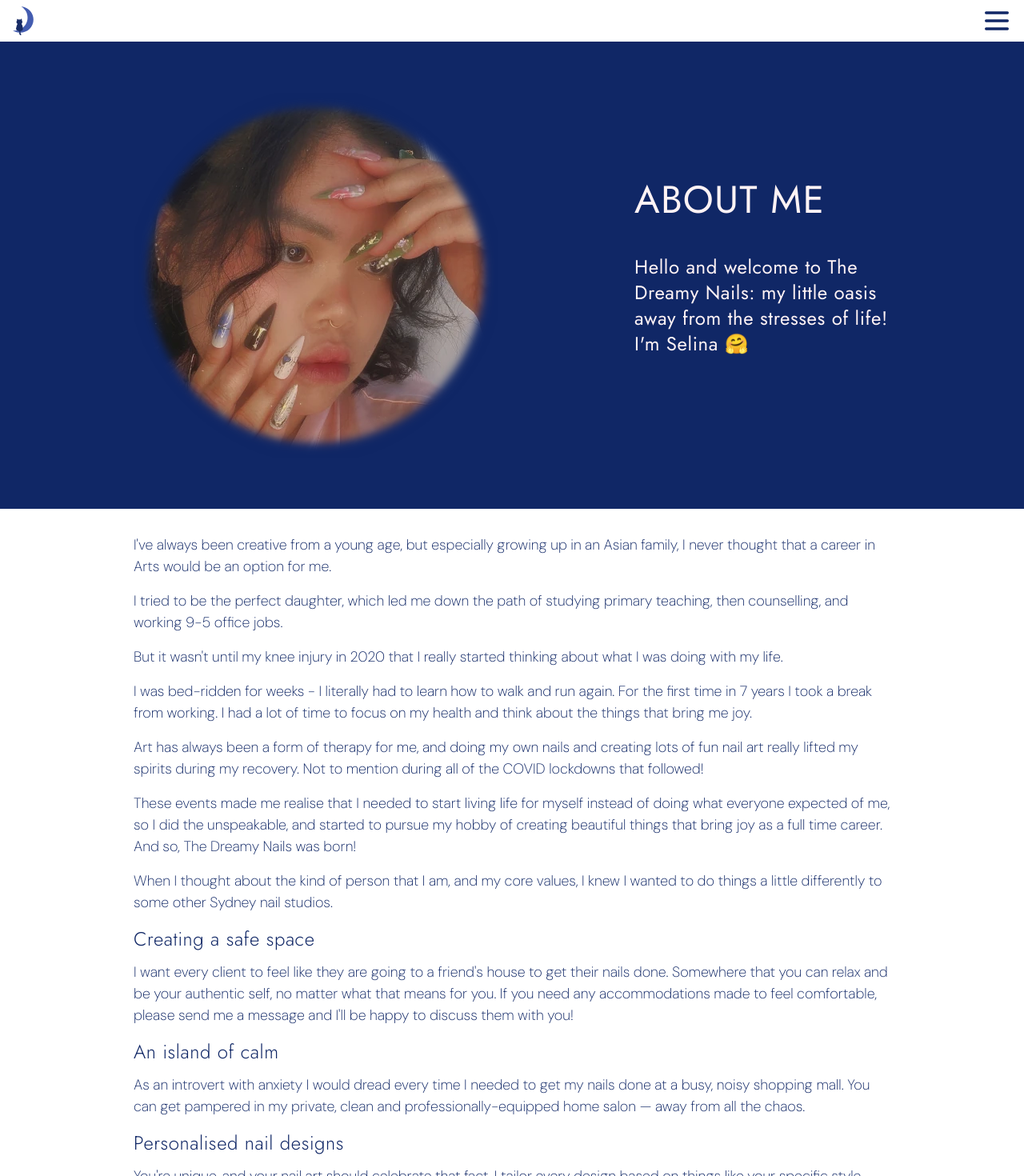
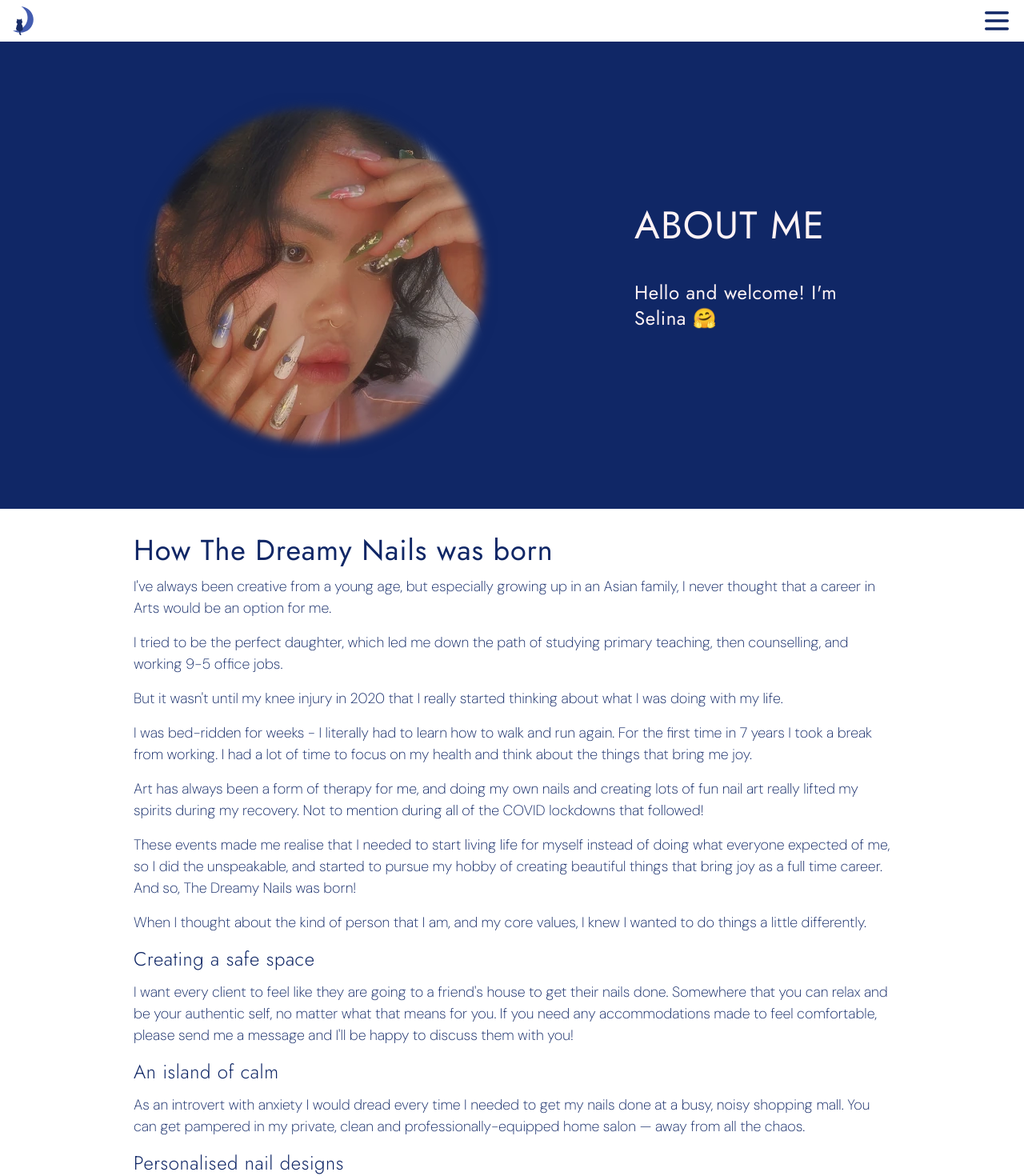
Before and after one commit to ddembo/tdn-web-next, a Next.js app: page /about in a window 1280 px wide. Shown: the top 1470 px of the page at 80% size. Built offline with nearby package versions, Linux system fonts and the light colour scheme; no server answers.

Commit message:
refactor Hero, adjust headings for better SEO

```diff
--- a/app/(with-header)/about/page.tsx
+++ b/app/(with-header)/about/page.tsx
@@ -2,7 +2,7 @@ import type { Metadata } from 'next/types';
 import Image from 'next/image';
 
 import Section from '@/components/Section/Section';
-import { H2 } from '@/components/Heading/Heading';
+import { H1, H2, H3 } from '@/components/Heading/Heading';
 import Hero from '@/components/Hero/Hero';
 import SiteCTASection from '@/components/SiteCTASection/SiteCTASection';
 
@@ -23,13 +23,12 @@ export default function AboutMe() {
       <Hero
         contained
         flipped
-        // FIXME: fix types for heading prop so I don't need a Fragment
-        heading={<>About me</>}
-        subtitle="Hello and welcome to The Dreamy Nails: my little oasis away from the stresses of life! I'm Selina 🤗"
+        title={<H1>About me</H1>}
+        subtitle="Hello and welcome! I'm Selina 🤗"
         feature={
           <Image
             src={imgSelina}
-            alt="Photo of Selina, from The Dreamy Nails in Erskineville, with beautiful hand-painted nail art"
+            alt="Photo of Selina, owner of The Dreamy Nails"
             priority
             quality={100}
             placeholder="blur"
@@ -38,6 +37,7 @@ export default function AboutMe() {
       />
       <Section as="article">
         <Section.Column>
+          <H2>How The Dreamy Nails was born</H2>
           <p>
             I&apos;ve always been creative from a young age, but especially growing up in an Asian
             family, I never thought that a career in Arts would be an option for me.
@@ -68,22 +68,22 @@ export default function AboutMe() {
           </p>
           <p>
             When I thought about the kind of person that I am, and my core values, I knew I wanted
-            to do things a little differently to some other Sydney nail studios.
+            to do things a little differently.
           </p>
-          <H2 variant="h3">Creating a safe space</H2>
+          <H3>Creating a safe space</H3>
           <p>
             I want every client to feel like they are going to a friend&apos;s house to get their
             nails done. Somewhere that you can relax and be your authentic self, no matter what that
             means for you. If you need any accommodations made to feel comfortable, please send me a
             message and I&apos;ll be happy to discuss them with you!
           </p>
-          <H2 variant="h3">An island of calm</H2>
+          <H3>An island of calm</H3>
           <p>
             As an introvert with anxiety I would dread every time I needed to get my nails done at a
             busy, noisy shopping mall. You can get pampered in my private, clean and
             professionally-equipped home salon — away from all the chaos.
           </p>
-          <H2 variant="h3">Personalised nail designs</H2>
+          <H3>Personalised nail designs</H3>
           <p>
             You&apos;re unique, and your nail art should celebrate that fact. I tailor every design
             based on things like your specific style, interests, inspo pics and skin tone, so that
--- a/app/(with-header)/page.tsx
+++ b/app/(with-header)/page.tsx
@@ -2,16 +2,15 @@ import Image from 'next/image';
 import type { Metadata } from 'next/types';
 
 import Section from '@/components/Section/Section';
-import { H2 } from '@/components/Heading/Heading';
+import { H1 } from '@/components/Heading/Heading';
 import Container from '@/components/Container/Container';
 import Hero from '@/components/Hero/Hero';
 import ButtonLink from '@/components/ButtonLink/ButtonLink';
-import SiteInstagramGallery from '@/components/SiteInstagramGallery/SiteInstagramGallery';
-import SiteLogoFull from '@/components/icons/SiteLogoFull';
 import SiteCTASection from '@/components/SiteCTASection/SiteCTASection';
 
 import tdnHeroSamples from '@/public/tdn-hero-samples.webp';
 import tdnFeatureImg from '@/public/pastel-princess-nail-design.webp';
+import tdnLogoFull from '@/public/tdn-logo-full.svg';
 
 import RootStructuredData from '../RootStructuredData';
 
@@ -28,7 +27,7 @@ export default function Home() {
       <div className="grow">
         <Hero
           expanded
-          heading={<SiteLogoFull />}
+          title={<Image src={tdnLogoFull} alt="The Dreamy Nails" width={300} />}
           subtitle="BIAB nail art, manicures & press-ons - creating unique hand-painted nail designs from my private home nail salon in Sydney."
           feature={
             <Image
@@ -44,7 +43,7 @@ export default function Home() {
         <Container>
           <Section>
             <Section.Column doubleWidth>
-              <H2 variant="h1">Welcome to The Dreamy Nails</H2>
+              <H1>Welcome to The Dreamy Nails</H1>
               <p>
                 Hello! I&apos;m Selina, a nail artist working from my private and comfortable home
                 studio. I love turning ordinary nails into works of art!
--- a/app/(with-header)/services/page.tsx
+++ b/app/(with-header)/services/page.tsx
@@ -1,7 +1,7 @@
 import type { Metadata } from 'next/types';
 
 import Section from '@/components/Section/Section';
-import Heading, { H2, H3, H4 } from '@/components/Heading/Heading';
+import Heading, { H1, H2, H3, H4 } from '@/components/Heading/Heading';
 import Hero from '@/components/Hero/Hero';
 import SiteCTASection from '@/components/SiteCTASection/SiteCTASection';
 
@@ -13,8 +13,6 @@ export const metadata: Metadata = {
     'My individually-tailored services include BIAB manicures, bespoke nail art, soft gel extensions & more',
 };
 
-const INSTAGRAM_URL = process.env.NEXT_PUBLIC_INSTAGRAM_URL || '/';
-
 /**
   NOTE about implementation: a static list is not ideal, but we don't have a CMS or DB to work with
   yet, and a redesign is on the horizon, so I've decided to keep it simple for now. Services and
@@ -24,8 +22,7 @@ export default function ServiceMenu() {
   return (
     <div className="grow">
       <PageStructuredData />
-      {/* FIXME: fix types for heading prop so I don't need a Fragment */}
-      <Hero heading={<>Service menu</>} />
+      <Hero title={<H1>Service menu</H1>} />
       <Section as="article">
         <Section.Column>
           <H2>Base services</H2>
--- a/components/Hero/Hero.tsx
+++ b/components/Hero/Hero.tsx
@@ -10,7 +10,7 @@ import HeroScrollIcon from './HeroScrollIcon';
 interface HeroInnerProps {
   expanded?: boolean;
   flipped?: boolean;
-  heading: ReactElement;
+  title: ReactElement;
   subtitle?: string;
   feature?: ReactElement;
 }
@@ -19,7 +19,7 @@ interface HeroWrapperProps {
   contained?: boolean;
 }
 
-const HeroInner = ({ expanded, flipped, heading, subtitle, feature }: HeroInnerProps) => {
+const HeroInner = ({ expanded, flipped, title, subtitle, feature }: HeroInnerProps) => {
   return (
     <header
       className={twMerge(
@@ -34,7 +34,7 @@ const HeroInner = ({ expanded, flipped, heading, subtitle, feature }: HeroInnerP
           feature && flipped && 'lg:order-last' // Put content after feature if flag true
         )}
       >
-        <H1>{heading}</H1>
+        {title}
         {subtitle && (
           <p
             className="pt-6 font-heading tracking-wide text-2xl font-normal text-center lg:text-left"
```
Also changed, not shown: public/tdn-logo-full.svg.
